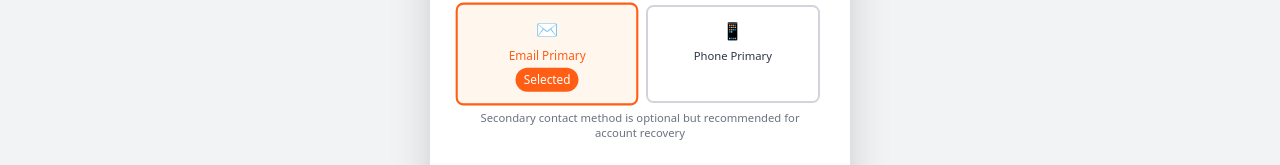
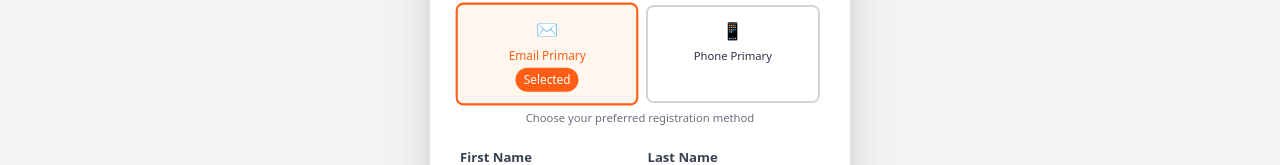
Before and after one commit to SeneshFitzroy/ToolnTask, a Next.js app: page /SignUp in a window 1280 px wide. Shown: the part 270-435 px from the top of the page. Built offline with nearby package versions, Linux system fonts and the light colour scheme; no server answers; the database is empty; a web font is replaced by a local one.

Commit message:
feat: Enhanced pages/SignUp.tsx,  - Detailed changes: diff --git a/pages/SignUp.tsx b/pages/SignUp.tsx i... at  6:06:59.77 Mon 07/21/2025

```diff
--- a/pages/SignUp.tsx
+++ b/pages/SignUp.tsx
@@ -465,7 +465,7 @@ export default function SignUp() {
                 </button>
               </div>
               <p className="text-xs mt-2 text-center" style={{ color: theme === 'dark' ? '#CCCCCC' : '#6B7280' }}>
-                Secondary contact method is optional but recommended for account recovery
+                Choose your preferred registration method
               </p>
             </div>
 
```
